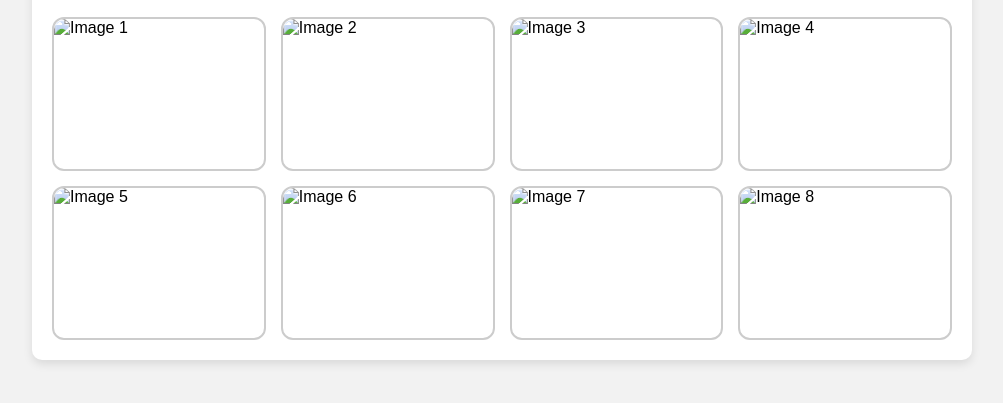
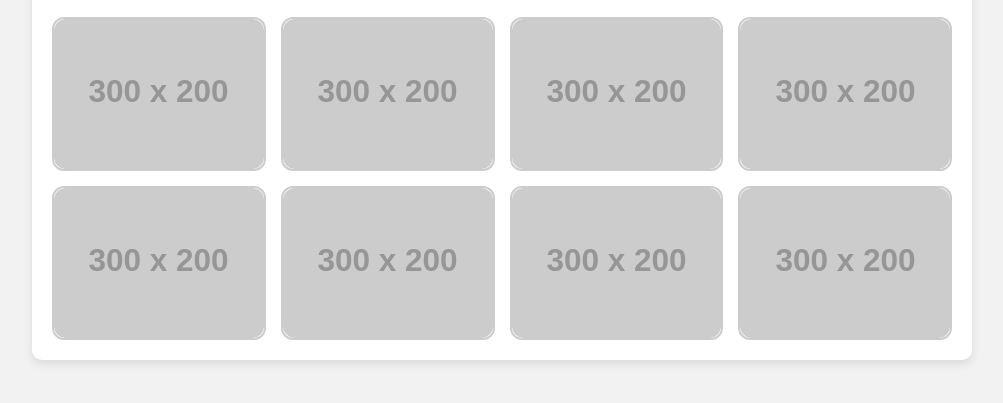
Before and after one commit to piyush5904/day7_task4, a plain HTML site: page index.html in a window 1280 px wide. Shown: the part 131-534 px from the top of the page, without its empty margins (138-1141 px from the left). Drawn offline with Linux system fonts and the light colour scheme; placeholder pictures from the web are drawn by us.

Commit message:
index.html

```diff
--- a/index.html
+++ b/index.html
@@ -9,14 +9,14 @@
   <div class="gallery-container">
     <h2>Photo Gallery</h2>
     <div class="gallery-grid">
-      <div class="photo"><img src="img1.jpg" alt="Image 1"></div>
-      <div class="photo"><img src="img2.jpg" alt="Image 2"></div>
-      <div class="photo"><img src="img3.jpg" alt="Image 3"></div>
-      <div class="photo"><img src="img4.jpg" alt="Image 4"></div>
-      <div class="photo"><img src="img5.jpg" alt="Image 5"></div>
-      <div class="photo"><img src="img6.jpg" alt="Image 6"></div>
-      <div class="photo"><img src="img7.jpg" alt="Image 7"></div>
-      <div class="photo"><img src="img8.jpg" alt="Image 8"></div>
+      <div class="photo"><img src="https://via.placeholder.com/300x200?text=Image+1" alt="Image 1"></div>
+      <div class="photo"><img src="https://via.placeholder.com/300x200?text=Image+2" alt="Image 2"></div>
+      <div class="photo"><img src="https://via.placeholder.com/300x200?text=Image+3" alt="Image 3"></div>
+      <div class="photo"><img src="https://via.placeholder.com/300x200?text=Image+4" alt="Image 4"></div>
+      <div class="photo"><img src="https://via.placeholder.com/300x200?text=Image+5" alt="Image 5"></div>
+      <div class="photo"><img src="https://via.placeholder.com/300x200?text=Image+6" alt="Image 6"></div>
+      <div class="photo"><img src="https://via.placeholder.com/300x200?text=Image+7" alt="Image 7"></div>
+      <div class="photo"><img src="https://via.placeholder.com/300x200?text=Image+8" alt="Image 8"></div>
     </div>
   </div>
 </body>
```
